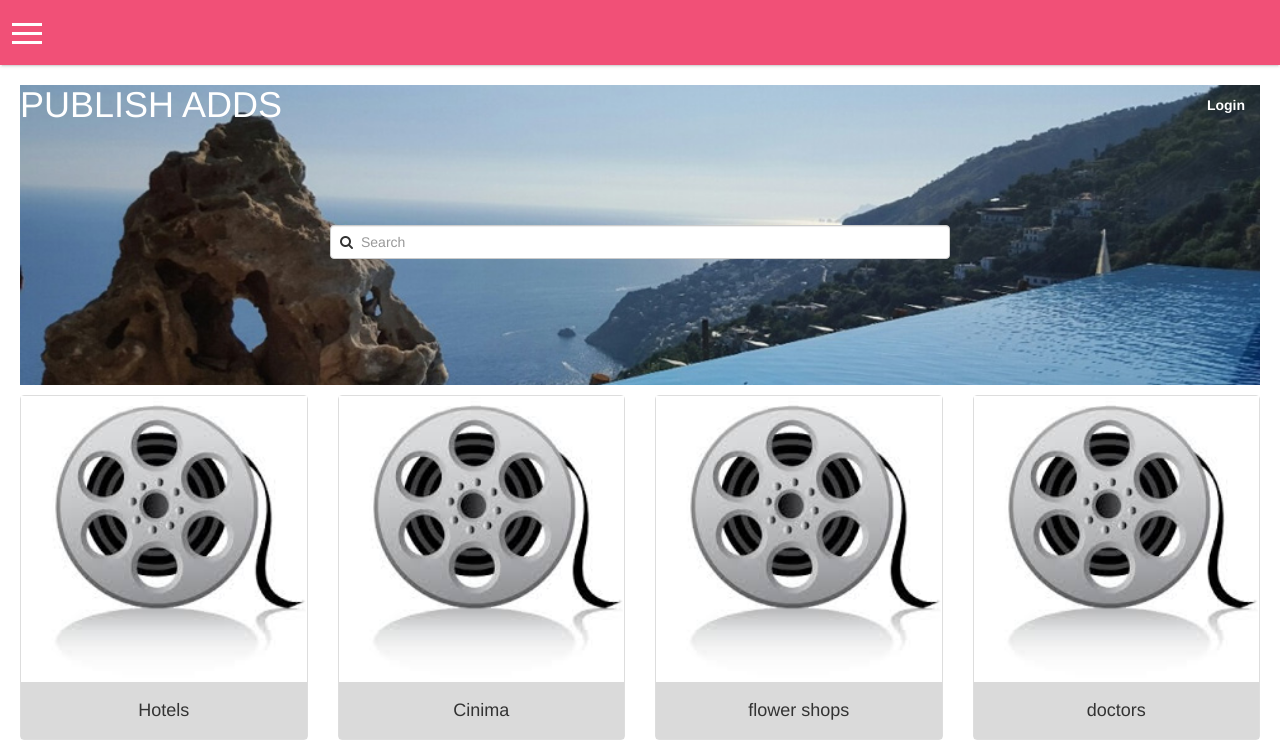
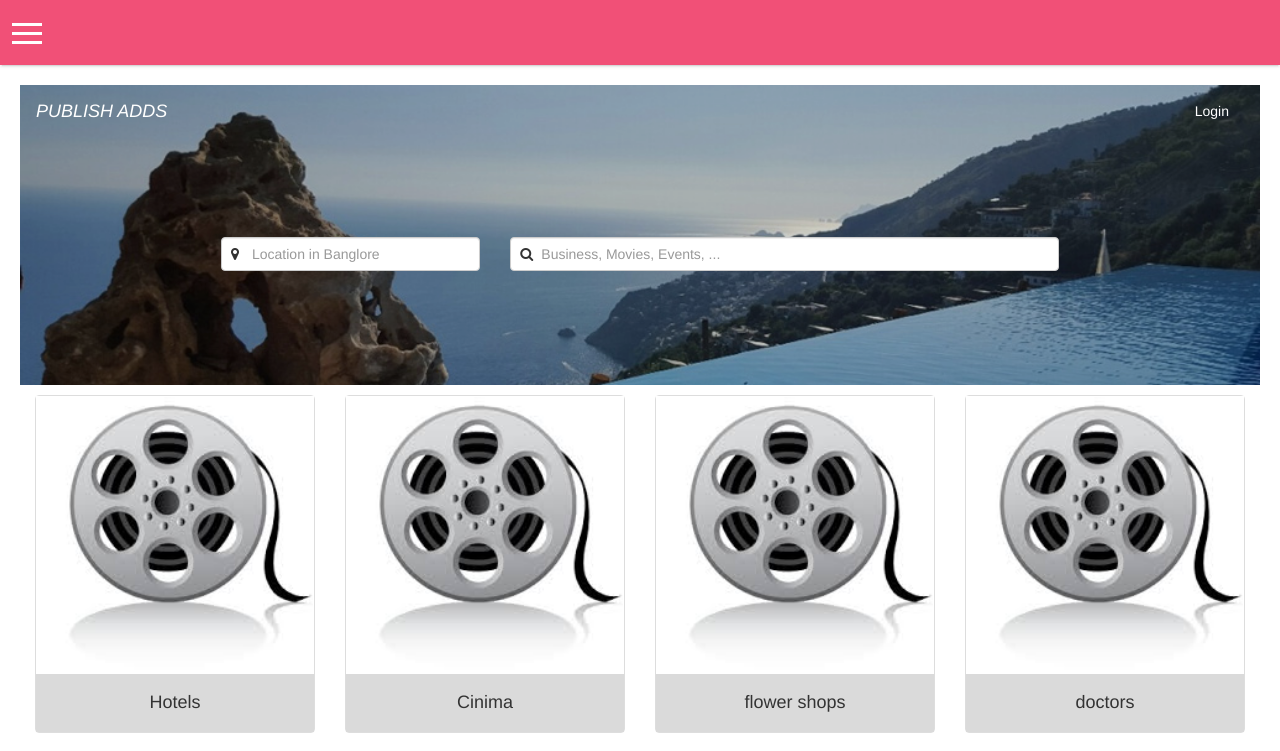
Before and after one commit to Bhavyashree-P-B/new-project, an Angular app: page /#/ in a window 1280 px wide. Shown: the top 751 px of the page. Built offline with nearby package versions, Linux system fonts and the light colour scheme; what angular2-google-maps would draw is missing.

Commit message:
Changes in dashboard header, search based on location and other input view

```diff
--- a/src/app/component/dashboard/dashboard.component.css
+++ b/src/app/component/dashboard/dashboard.component.css
@@ -9,13 +9,14 @@ a.category-list {
 }
 
 .dash-category {
-    padding: 10px 0px;
+    padding: 10px 15px;
 }
 
 .header-bg {
     min-height: 300px;
     background-size: cover;
     background-repeat: none;
+    position: relative;
 }
 
 .header-bg .logo {
@@ -23,41 +24,64 @@ a.category-list {
     margin: 0px;
 }
 
+.header-bg .navbar-default,
+.header-bg .navbar-default .navbar-toggle,
+.header-bg .navbar-default .navbar-collapse {
+    background-color: transparent;
+    border-color: transparent;
+}
+
+.header-bg .navbar-default .navbar-header .navbar-brand {
+    color: white;
+    font-style: italic;
+}
+
 .header-bg .nav>li>a,
 .header-bg .nav>li>a:hover {
     color: white;
-    font-weight: bold;
+    font-weight: normal;
     background-color: transparent;
+}
+
+.header-bg .shader {
+    position: absolute;
+    width: 100%;
+    height: 100%;
+    background-color: rgba(1, 1, 1, 0.2);
+    top: 0px;
+    left: 0px;
 }
 
 .header-bg>.search {
     margin-left: auto;
     margin-right: auto;
-    width: 50%;
-    padding-top: 100px;
+    width: 70%;
+    padding: 80px 15px 10px 15px;
 }
 
 @media (min-width: 1200px) {
     .header-bg>.search {
-        width: 50%;
+        width: 70%;
     }
 }
 
 @media (min-width: 992px) and (max-width: 1199px) {
     .header-bg>.search {
-        width: 50%;
+        width: 70%;
     }
 }
 
 @media (min-width: 768px) and (max-width: 991px) {
     .header-bg>.search {
-        width: 80%;
+        width: 100%;
+        padding-top: 50px
     }
 }
 
 @media (max-width: 767px) {
     .header-bg>.search {
-        width: 80%;
+        width: 100%;
+        padding-top: 50px
     }
 }
 
--- a/src/app/component/dashboard/dashboard.component.html
+++ b/src/app/component/dashboard/dashboard.component.html
@@ -1,19 +1,35 @@
 <section class="header-bg" [ngStyle]="{ 'background-image': 'url(../../assets/images/slide/2.jpg)'}">
-    <div class="row">
-        <div class="col-lg-4 col-md-4 col-sm-4 col-xs-4">
-            <h1 class="logo">PUBLISH ADDS</h1>
+    <div class="shader"></div>
+    <nav class="navbar navbar-default">
+        <div class="container-fluid">
+            <!-- Brand and toggle get grouped for better mobile display -->
+            <div class="navbar-header">
+                <button type="button" class="navbar-toggle collapsed" data-toggle="collapse" data-target="#bs-example-navbar-collapse-1" aria-expanded="false">
+                    <span class="sr-only">Toggle navigation</span>
+                    <span class="icon-bar"></span>
+                    <span class="icon-bar"></span>
+                    <span class="icon-bar"></span>
+                </button>
+                <a class="navbar-brand" href="#">PUBLISH ADDS</a>
+            </div>
+            <div class="collapse navbar-collapse" id="bs-example-navbar-collapse-1">
+                <ul class="nav navbar-nav navbar-right">
+                    <li><a href="#">Login</a></li>
+                </ul>
+            </div>
         </div>
-        <div class="col-lg-8 col-md-8 col-sm-8 col-xs-8">
-            <ul class="nav nav-pills pull-right">
-                <li><a href="#">Login</a></li>
-            </ul>
-        </div>
-    </div>
+    </nav>
     <div class="search">
         <div class="row">
-            <div class="col-lg-12 col-md-12">
+            <div class="col-lg-4 col-md-4 col-sm-4">
                 <div class="search-input">
-                    <input type="text" name="search" placeholder="Search" class="form-control" />
+                    <input type="text" name="search-city" placeholder="Location in Banglore" class="form-control" />
+                    <span class="fa fa-map-marker"></span>
+                </div>
+            </div>
+            <div class="col-lg-8 col-md-8 col-sm-8">
+                <div class="search-input">
+                    <input type="text" name="search" placeholder="Business, Movies, Events, ..." class="form-control" />
                     <span class="fa fa-search"></span>
                 </div>
             </div>
```
